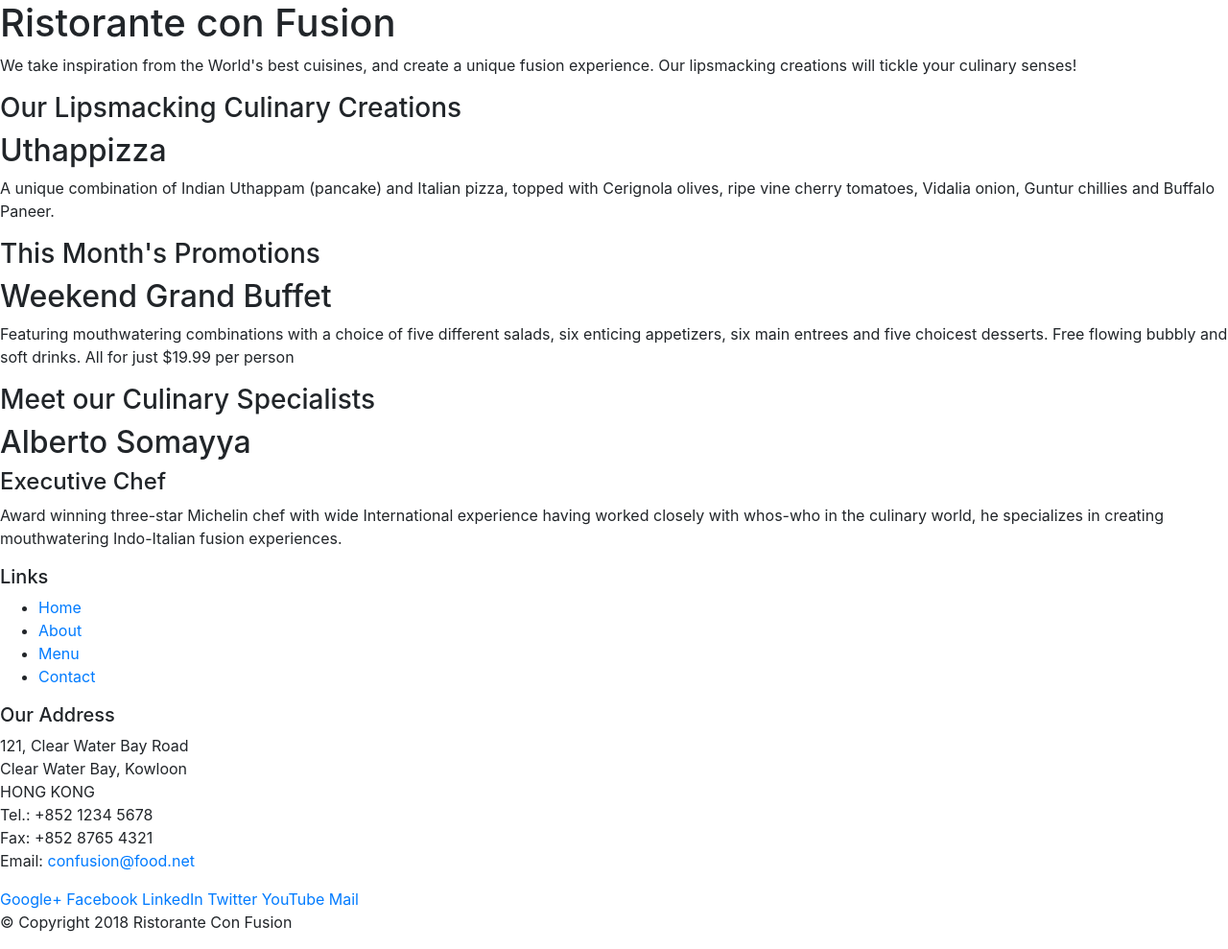
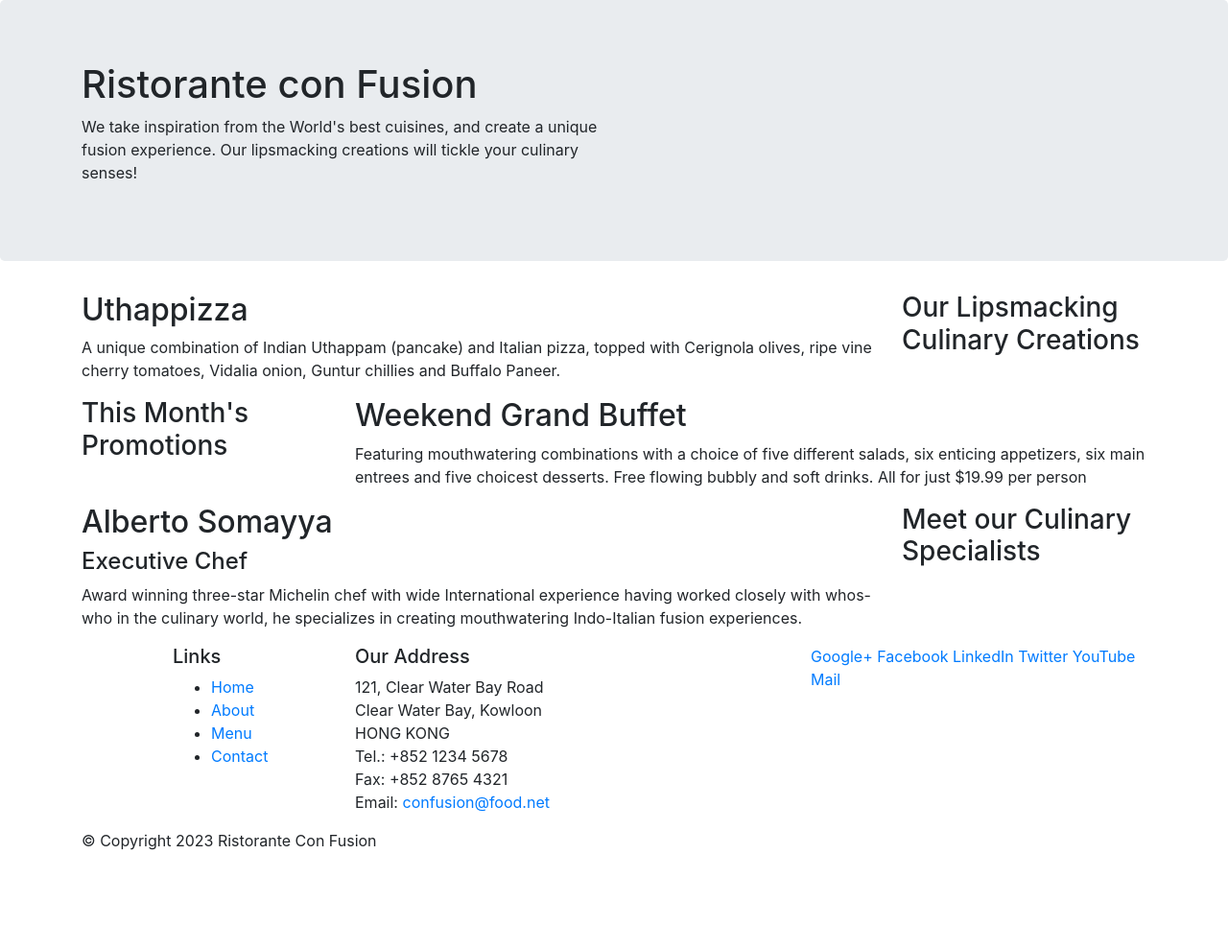
Before and after one commit to AjayMCA/coursera_bootstrap, a website: page index.html in a window 1280 px wide. Shown: the whole page at 96% size. After the commit the page ends 904 px from the top, so only its background shows below. Drawn offline with nearby package versions, Linux system fonts and the light colour scheme.

Commit message:
update wich bootstrap class

```diff
--- a/index.html
+++ b/index.html
@@ -1,67 +1,66 @@
 <!DOCTYPE html>
 <html lang="en">
-
 <head>
     <meta charset="utf-8">
-    <meta name="viewport" content="width=device-width, initial-scale=1, shrink-to-fit=">
+    <meta name="viewport" content="width=device-width, initial-scale=1, shrink-to-fit=no">
     <meta http-equiv="x-ua-compatible" content="ie=edge">
     <!-- Bootstrap CSS -->
     <link rel="stylesheet" href="node_modules/bootstrap/dist/css/bootstrap.min.css">
     <title>Ristorante Con Fusion</title>
 </head>
-
 <body>
-    <header>
-        <div>
-            <div>
-                <div>
+    <header class="jumbotron">
+        <div class="container">
+            <div class="row">
+                <div class="col-12 col-sm-6">
                     <h1>Ristorante con Fusion</h1>
-                    <p>We take inspiration from the World's best cuisines, and create a unique fusion experience. Our lipsmacking creations will tickle your culinary senses!</p>
+                    <p>We take inspiration from the World's best cuisines, and create a unique fusion experience. Our
+                        lipsmacking creations will tickle your culinary senses!</p>
                 </div>
-                <div>
+                <div class="col-12 col-sm">
                 </div>
             </div>
         </div>
     </header>
-
-    <div>
-        <div>
-            <div>
+    <div class="container">
+        <div class="row">
+            <div class="col-12 col-sm-4 order-sm-last col-md-3">
                 <h3>Our Lipsmacking Culinary Creations</h3>
             </div>
-            <div>
+            <div class="col col-sm order-sm-first col-md">
                 <h2>Uthappizza</h2>
-                <p>A unique combination of Indian Uthappam (pancake) and Italian pizza, topped with Cerignola olives, ripe vine cherry tomatoes, Vidalia onion, Guntur chillies and Buffalo Paneer.</p>
+                <p>A unique combination of Indian Uthappam (pancake) and Italian pizza, topped with Cerignola olives,
+                    ripe vine cherry tomatoes, Vidalia onion, Guntur chillies and Buffalo Paneer.</p>
             </div>
         </div>
-
-
-        <div>
-            <div>
+        <div class="row">
+            <div class="col-12 col-sm-4 col-md-3">
                 <h3>This Month's Promotions</h3>
             </div>
-            <div>
+            <div class="col col-sm col-md">
                 <h2>Weekend Grand Buffet</h2>
-                <p>Featuring mouthwatering combinations with a choice of five different salads, six enticing appetizers, six main entrees and five choicest desserts. Free flowing bubbly and soft drinks. All for just $19.99 per person </p>
+                <p>Featuring mouthwatering combinations with a choice of five different salads, six enticing appetizers,
+                    six main entrees and five choicest desserts. Free flowing bubbly and soft drinks. All for just
+                    $19.99 per person </p>
             </div>
         </div>
-
-        <div>
-            <div>
+        <div class="row">
+            <div class="col-12 col-sm-4 order-sm-last col-md-3">
                 <h3>Meet our Culinary Specialists</h3>
             </div>
-            <div>
+            <div class="col col-sm order-sm-first col-md">
                 <h2>Alberto Somayya</h2>
                 <h4>Executive Chef</h4>
-                <p>Award winning three-star Michelin chef with wide International experience having worked closely with whos-who in the culinary world, he specializes in creating mouthwatering Indo-Italian fusion experiences. </p>
+                <p>Award winning three-star Michelin chef with wide International experience having worked closely with
+                    whos-who in the culinary world, he specializes in creating mouthwatering Indo-Italian fusion
+                    experiences. </p>
             </div>
         </div>
     </div>
-
     <footer>
-        <div>
-            <div>
-                <div>
+        <div class="container">
+            <div class="row">
+                <div class="col-4 offset-1 col-sm-2">
                     <h5>Links</h5>
                     <ul>
                         <li><a href="#">Home</a></li>
@@ -70,7 +69,7 @@
                         <li><a href="#">Contact</a></li>
                     </ul>
                 </div>
-                <div>
+                <div class="col-7 col-sm-5">
                     <h5>Our Address</h5>
                     <address>
                         121, Clear Water Bay Road<br>
@@ -81,7 +80,7 @@
                         Email: <a href="mailto:confusion@food.net">confusion@food.net</a>
                     </address>
                 </div>
-                <div>
+                <div class="col-12 col-sm-4">
                     <div>
                         <a href="http://google.com/+">Google+</a>
                         <a href="http://www.facebook.com/profile.php?id=">Facebook</a>
@@ -92,9 +91,9 @@
                     </div>
                 </div>
             </div>
-           <div>
-                <div>
-                    <p>© Copyright 2018 Ristorante Con Fusion</p>
+            <div class="row">
+                <div class="col-auto">
+                    <p>© Copyright 2023 Ristorante Con Fusion</p>
                 </div>
             </div>
         </div>
@@ -104,5 +103,4 @@
     <script src="node_modules/popper.js/dist/umd/popper.min.js"></script>
     <script src="node_modules/bootstrap/dist/js/bootstrap.min.js"></script>
 </body>
-
 </html>
```
Lines whose indentation alone changed are shown as unchanged.
